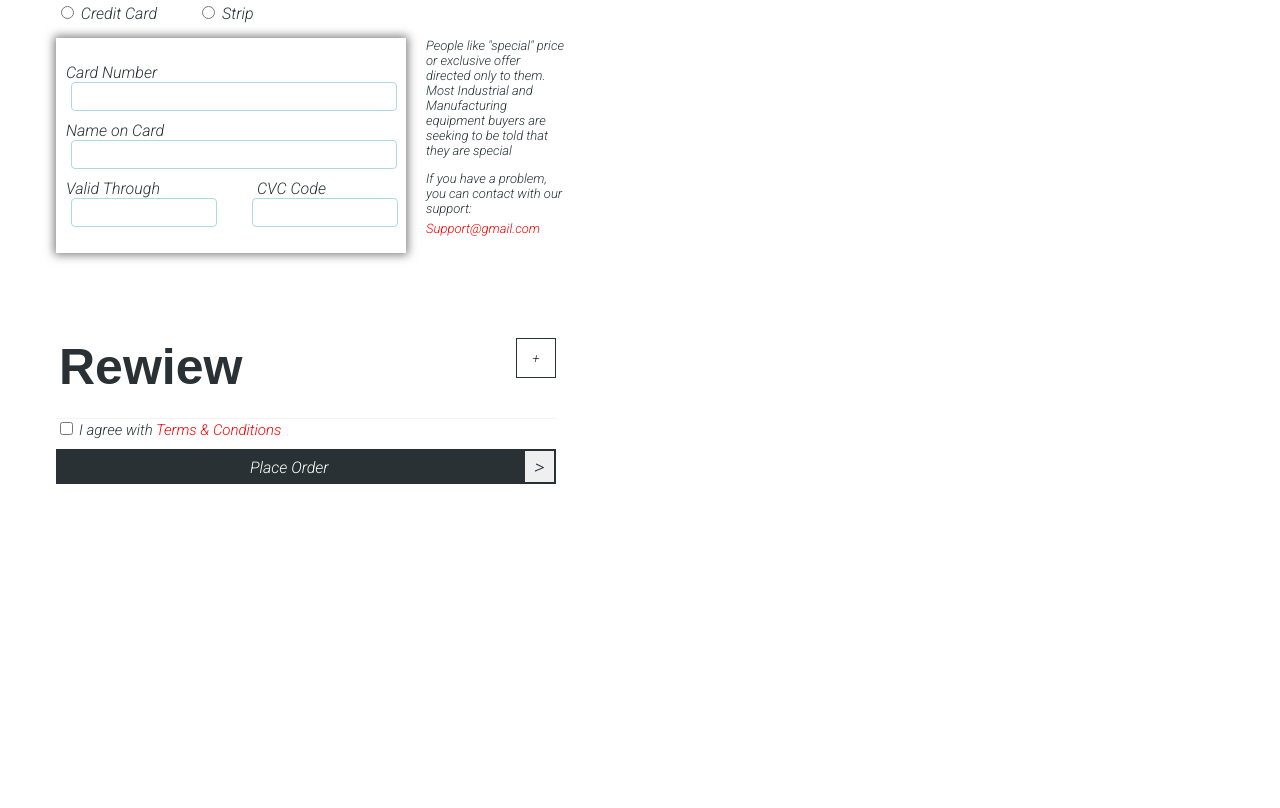
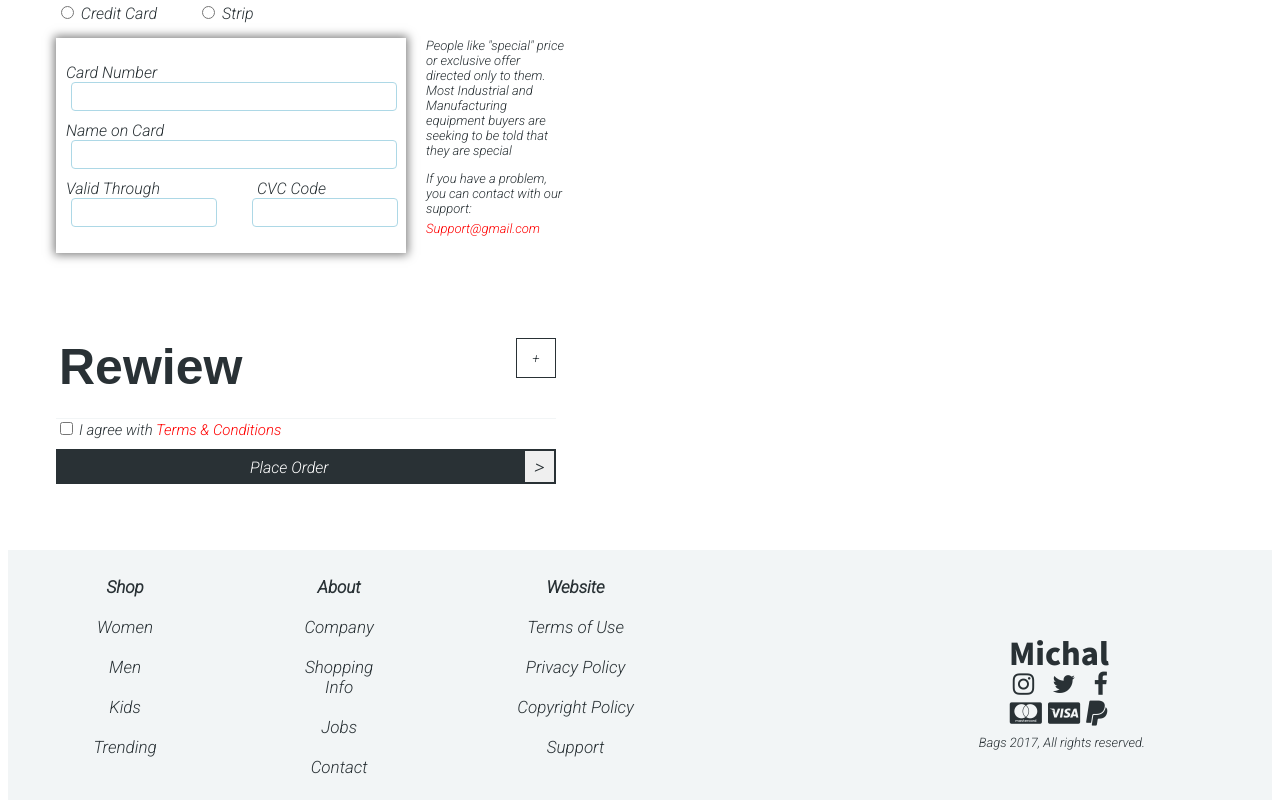
Before and after one commit to Oleg116/MICHAI, a plain HTML site: page index.html in a window 1280 px wide. Shown: the part 951-1759 px from the top of the page. Before the commit the page ends 1459 px from the top, so only its background shows below. Drawn offline with Linux system fonts and the light colour scheme.

Commit message:
final update

```diff
--- /dev/null
+++ b/css/footer.css
@@ -0,0 +1,104 @@
+footer {
+	background: #f2f5f6;
+	width: 100%;
+	height: 250px;
+	text-align: center;
+	align-items: center;
+	display: flex;
+	flex-direction: row;
+	margin-top: 50px;
+	font-size: 17px;
+}
+
+.first-foot-column {
+	display: flex;
+	flex-direction: column;
+	height: 250px;
+	width: 150px;
+	margin: 10px 50px 10px 30px;
+}
+
+.fotter-ul {
+	display: flex;
+	flex-direction: column;
+}
+
+.social {
+	width: 500px;
+	height: 250px;
+	margin-left: 150px;
+	position: relative;
+}
+
+.first-foot-row {
+	font-weight: bold;
+}
+
+.second-footer-column {
+	display: flex;
+	flex-direction: column;
+	height: 250px;
+	width: 300px;
+	margin: 10px 30px 10px 30px;
+}
+
+.second-footer-row {
+	font-weight: bold;
+}
+
+.third-foot-column {
+	display: flex;
+	flex-direction: column;
+	height: 250px;
+	width: 200px;
+	margin: 10px 30px 10px 30px;
+}
+
+.first-social-row {
+	display: flex;
+	flex-direction: row;
+	position: absolute;
+	top: 45%;
+	left: 38%;
+}
+
+.second-social-row {
+	display: flex;
+	flex-direction: row;
+	position: absolute;
+	top: 55%;
+	left: 40%;
+	margin-top: 10px;
+}
+
+.logo-div {
+	position: absolute;
+	top: 32%;
+	left: 40.5%;
+	font-size: 30px;
+}
+
+.logo-span {
+	font-family: 'Noto Sans JP', sans-serif;
+}
+
+.ARR {
+	position: relative;
+	top: 74%;
+	left: 3%;
+	font-size: 13px;
+}
+
+footer li {
+	margin: 10px 0px 10px 0px;
+}
+
+footer .first-social-row i {
+	margin: 9px;
+	font-size: 25px;
+}
+
+footer .second-social-row i {
+	margin: 3px;
+	font-size: 25px;
+}
--- a/index.html
+++ b/index.html
@@ -7,7 +7,9 @@
 	<link rel="stylesheet" type="text/css" href="css\header.css">
 	<link rel="stylesheet" type="text/css" href="css\summary.css">
 	<link rel="stylesheet" type="text/css" href="css\payloads.css">
+	<link rel="stylesheet" type="text/css" href="css\footer.css">
 	<link rel="stylesheet" href="https://cdnjs.cloudflare.com/ajax/libs/font-awesome/4.7.0/css/font-awesome.min.css">
+	<link href="https://fonts.googleapis.com/css2?family=Noto+Sans+JP:wght@900&display=swap" rel="stylesheet">
 </head>
 <body>
 	<div class="container">
@@ -244,7 +246,51 @@
 				<a href="#" class="gmail">support@gmail.com</a>
 			</div>
 		</div>
-		<footer></footer>
+		<footer>
+			<div class="first-foot-column">
+				<ul class="fotter-ul">
+					<li class="first-foot-row"><a href="#">Shop</a></li>
+					<li><a href="#">Women</a></li>
+					<li><a href="#">Men</a></li>
+					<li><a href="#">Kids</a></li>
+					<li><a href="#">Trending</a></li>
+				</ul>
+			</div>
+			<div class="first-foot-column">
+				<ul class="fotter-ul">
+					<li class="second-footer-row"><a href="#">About</a></li>
+					<li><a href="#">Company</a></li>
+					<li><a href="#">Shopping Info</a></li>
+					<li><a href="#">Jobs</a></li>
+					<li><a href="#">Contact</a></li>
+				</ul>
+			</div>
+			<div class="third-foot-column">
+				<ul class="fotter-ul">
+					<li class="first-foot-row"><a href="#">Website</a></li>
+					<li><a href="#">Terms of Use</a></li>
+					<li><a href="#">Privacy Policy</a></li>
+					<li><a href="#">Copyright Policy</a></li>
+					<li><a href="#">Support</a></li>
+				</ul>
+			</div>
+			<div class="social">
+				<div class="logo-div">
+					<span class="logo-span">Michal</span>
+				</div>
+				<div class="first-social-row">
+					<a href="#"><i class="fa fa-instagram" aria-hidden="true"></i></a>
+					<a href="#"><i class="fa fa-twitter" aria-hidden="true"></i></a>
+					<a href="#"><i class="fa fa-facebook" aria-hidden="true"></i></a>
+				</div>
+				<div class="second-social-row">
+					<a href="#"><i class="fa fa-cc-mastercard" aria-hidden="true"></i></a>
+					<a href="#"><i class="fa fa-cc-visa" aria-hidden="true"></i></a>
+					<a href="#"><i class="fa fa-paypal" aria-hidden="true"></i></a>
+				</div>
+				<div class="ARR">Bags 2017, All rights reserved.</div>
+			</div>
+		</footer>
 	</div>
 	<script type="text/javascript" src="main.js"></script>
 </body>
```
Also changed, not shown: css/header.css (line endings or trailing spaces).
